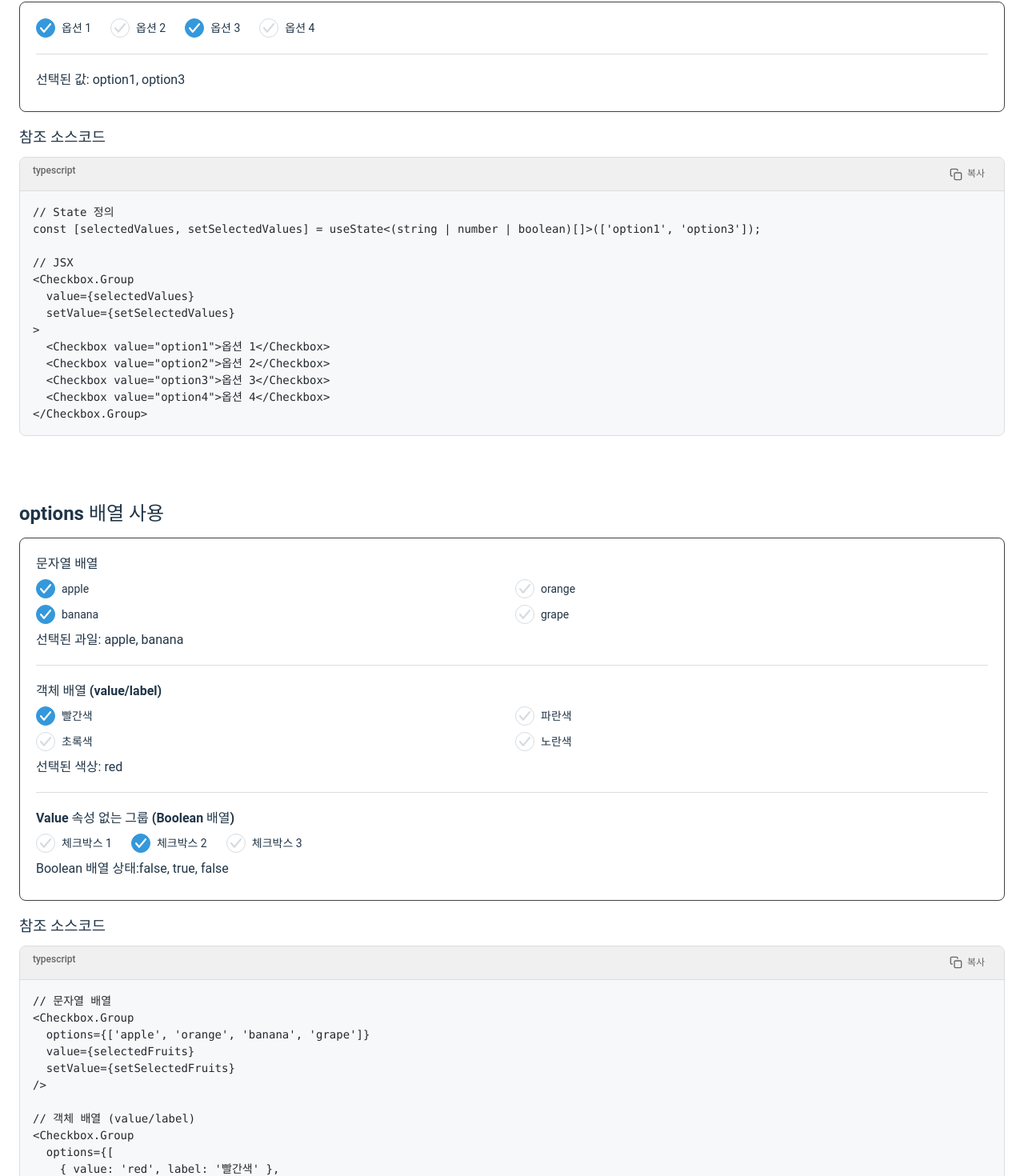
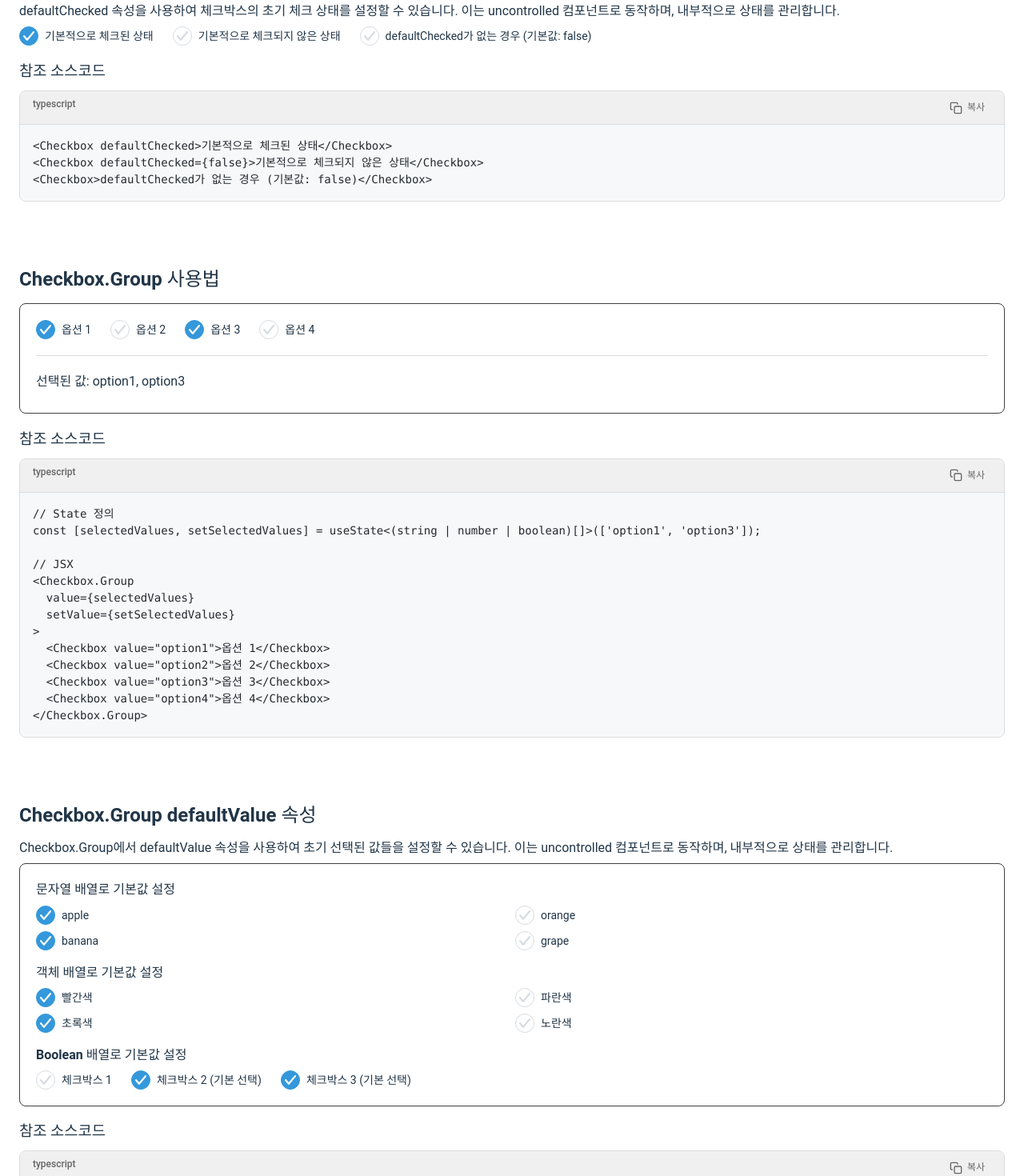
Before and after one commit to anoju/anoju-react, a React (Vite) app: page /guide/checkbox in a window 1280 px wide. Shown: the part 1348-2818 px from the top of the page at 80% size. Built offline with nearby package versions, Linux system fonts and the light colour scheme.

Commit message:
체크박스 컴포넌트 개선(1)

```diff
--- a/src/assets/scss/components/checkRadio.module.scss
+++ b/src/assets/scss/components/checkRadio.module.scss
@@ -56,11 +56,11 @@
       font-weight: normal;
       vertical-align: middle;
       margin: 0;
-      border: 0.1rem solid var(--input-border-color);
-      color: var(--input-text-color);
+      border: 0.1rem solid var(--form-border-color);
+      color: var(--form-text-color);
       transition: 0.3s;
       font-size: 1.4rem;
-      background-color: var(--input-bg-color);
+      background-color: var(--form-bg-color);
       appearance: none;
     }
 
@@ -139,7 +139,7 @@
       // background: none;
 
       border-radius: calc(var(--switch-height) / 2);
-      background-color: var(--input-bg-color);
+      background-color: var(--form-bg-color);
       transition: background 0.3s ease;
 
       // &::before {
--- a/src/components/common/Checkbox.tsx
+++ b/src/components/common/Checkbox.tsx
@@ -71,6 +71,7 @@ export interface CheckboxProps
   id?: string;
   value?: string | number;
   checked?: boolean;
+  defaultChecked?: boolean; // 초기 체크 상태
   indeterminate?: boolean;
   onChange?: (e: ChangeEvent<HTMLInputElement>) => void;
   setValue?: SetValueFunction<boolean>;
@@ -93,6 +94,7 @@ export const Checkbox = forwardRef<CheckboxHandle, CheckboxProps>(
       id,
       value,
       checked,
+      defaultChecked,
       indeterminate = false,
       onChange,
       setValue: setValueProp,
@@ -120,7 +122,9 @@ export const Checkbox = forwardRef<CheckboxHandle, CheckboxProps>(
     const mergedLeftLabel = leftLabel || context?.leftLabel;
 
     // 내부 상태 관리 - checked prop이 undefined일 때만 사용
-    const [internalChecked, setInternalChecked] = useState(false);
+    const [internalChecked, setInternalChecked] = useState(
+      defaultChecked !== undefined ? defaultChecked : false
+    );
 
     // Generate a unique ID if not provided
     const checkboxIdRef = useRef<string>(id || generateUniqueId());
@@ -402,6 +406,7 @@ export interface CheckboxGroupProps<
   children?: ReactNode;
   options?: (T | CheckboxOption<T extends string | number ? T : never>)[];
   value?: T[];
+  defaultValue?: T[]; // 초기 선택된 값들
   onChange?: (values: T[]) => void;
   setValue?: SetValueFunction<T[]>;
   name?: string;
@@ -422,7 +427,8 @@ const CheckboxGroupComponent = forwardRef(
     {
       children,
       options,
-      value = [],
+      value,
+      defaultValue,
       onChange,
       setValue,
       name,
@@ -439,6 +445,26 @@ const CheckboxGroupComponent = forwardRef(
     }: CheckboxGroupProps<T>,
     ref: React.ForwardedRef<CheckboxGroupHandle>
   ) => {
+    // 내부 상태 관리 - value prop이 undefined일 때만 사용
+    const [internalValue, setInternalValue] = useState<T[]>(
+      value !== undefined
+        ? value
+        : defaultValue !== undefined
+          ? defaultValue
+          : []
+    );
+
+    // 실제 사용할 값 (제어된 컴포넌트인지 비제어된 컴포넌트인지 판단)
+    const actualValue = value !== undefined ? value : internalValue;
+    const isControlled = value !== undefined;
+
+    // 외부 value prop이 변경되면 내부 상태 업데이트
+    useEffect(() => {
+      if (value !== undefined) {
+        setInternalValue(value);
+      }
+    }, [value]);
+
     // 자식 체크박스 컴포넌트에 대한 참조 배열
     const refs = useRef<(CheckboxHandle | null)[]>([]);
 
@@ -483,6 +509,11 @@ const CheckboxGroupComponent = forwardRef(
           );
         });
 
+        // 비제어된 컴포넌트인 경우 내부 상태 업데이트
+        if (!isControlled) {
+          setInternalValue(typedValues);
+        }
+
         // 외부 상태 업데이트
         if (setValue) {
           setValue(typedValues);
@@ -493,13 +524,13 @@ const CheckboxGroupComponent = forwardRef(
           onChange(typedValues);
         }
       },
-      [setValue, onChange]
+      [setValue, onChange, isControlled]
     );
 
     // context 값 메모이제이션
     const contextValue = useMemo<CheckboxContextType>(
       () => ({
-        value: value as CheckboxValue[],
+        value: actualValue as CheckboxValue[],
         booleanMode,
         onChange: (newValues: CheckboxValue[]) => {
           handleGroupValueChange(newValues);
@@ -515,7 +546,7 @@ const CheckboxGroupComponent = forwardRef(
         leftLabel,
       }),
       [
-        value,
+        actualValue,
         booleanMode,
         handleGroupValueChange,
         name,
@@ -567,7 +598,7 @@ const CheckboxGroupComponent = forwardRef(
           }
         },
         getValue: () => {
-          return value as CheckboxValue[];
+          return actualValue as CheckboxValue[];
         },
         setValue: (newValues: CheckboxValue[]) => {
           handleGroupValueChange(newValues);
@@ -599,7 +630,7 @@ const CheckboxGroupComponent = forwardRef(
           }
         },
       }),
-      [options, children, booleanMode, value, handleGroupValueChange]
+      [options, children, booleanMode, actualValue, handleGroupValueChange]
     );
 
     // 옵션에서 Checkbox 컴포넌트 생성
--- a/src/pages/guide/checkbox.tsx
+++ b/src/pages/guide/checkbox.tsx
@@ -135,6 +135,30 @@ import { Checkbox, CheckboxGroup } from '@/components/common';`}
       </section>
 
       <section className={styles.section}>
+        <h2 className={styles['section-title']}>defaultChecked 속성</h2>
+        <p className={styles.txt}>
+          defaultChecked 속성을 사용하여 체크박스의 초기 체크 상태를 설정할 수
+          있습니다. 이는 uncontrolled 컴포넌트로 동작하며, 내부적으로 상태를
+          관리합니다.
+        </p>
+        <div className="check-wrap">
+          <Checkbox defaultChecked>기본적으로 체크된 상태</Checkbox>
+          <Checkbox defaultChecked={false}>
+            기본적으로 체크되지 않은 상태
+          </Checkbox>
+          <Checkbox>defaultChecked가 없는 경우 (기본값: false)</Checkbox>
+        </div>
+
+        <h3 className={styles['sub-title']}>참조 소스코드</h3>
+        <CodeHighlight
+          code={`<Checkbox defaultChecked>기본적으로 체크된 상태</Checkbox>
+<Checkbox defaultChecked={false}>기본적으로 체크되지 않은 상태</Checkbox>
+<Checkbox>defaultChecked가 없는 경우 (기본값: false)</Checkbox>`}
+          language="typescript"
+        />
+      </section>
+
+      <section className={styles.section}>
         <h2 className={styles['section-title']}>Checkbox.Group 사용법</h2>
         <div className={styles.showcase}>
           <Checkbox.Group value={selectedValues} setValue={setSelectedValues}>
@@ -161,6 +185,73 @@ const [selectedValues, setSelectedValues] = useState<(string | number | boolean)
   <Checkbox value="option2">옵션 2</Checkbox>
   <Checkbox value="option3">옵션 3</Checkbox>
   <Checkbox value="option4">옵션 4</Checkbox>
+</Checkbox.Group>`}
+          language="typescript"
+        />
+      </section>
+
+      <section className={styles.section}>
+        <h2 className={styles['section-title']}>
+          Checkbox.Group defaultValue 속성
+        </h2>
+        <p className={styles.txt}>
+          Checkbox.Group에서 defaultValue 속성을 사용하여 초기 선택된 값들을
+          설정할 수 있습니다. 이는 uncontrolled 컴포넌트로 동작하며, 내부적으로
+          상태를 관리합니다.
+        </p>
+
+        <div className={styles.showcase}>
+          <h4 className={styles['sub-title']}>문자열 배열로 기본값 설정</h4>
+          <Checkbox.Group
+            options={['apple', 'orange', 'banana', 'grape']}
+            defaultValue={['apple', 'banana']}
+            className="grid"
+          />
+
+          <h4 className={styles['sub-title']}>객체 배열로 기본값 설정</h4>
+          <Checkbox.Group
+            options={[
+              { value: 'red', label: '빨간색' },
+              { value: 'blue', label: '파란색' },
+              { value: 'green', label: '초록색' },
+              { value: 'yellow', label: '노란색' },
+            ]}
+            defaultValue={['red', 'green']}
+            className="grid"
+          />
+
+          <h4 className={styles['sub-title']}>Boolean 배열로 기본값 설정</h4>
+          <Checkbox.Group defaultValue={[false, true, true]}>
+            <Checkbox>체크박스 1</Checkbox>
+            <Checkbox>체크박스 2 (기본 선택)</Checkbox>
+            <Checkbox>체크박스 3 (기본 선택)</Checkbox>
+          </Checkbox.Group>
+        </div>
+
+        <h3 className={styles['sub-title']}>참조 소스코드</h3>
+        <CodeHighlight
+          code={`// 문자열 배열로 기본값 설정
+<Checkbox.Group
+  options={['apple', 'orange', 'banana', 'grape']}
+  defaultValue={['apple', 'banana']}
+/>
+
+// 객체 배열로 기본값 설정
+<Checkbox.Group
+  options={[
+    { value: 'red', label: '빨간색' },
+    { value: 'blue', label: '파란색' },
+    { value: 'green', label: '초록색' },
+    { value: 'yellow', label: '노란색' },
+  ]}
+  defaultValue={['red', 'green']}
+/>
+
+// Boolean 배열로 기본값 설정
+<Checkbox.Group defaultValue={[false, true, true]}>
+  <Checkbox>체크박스 1</Checkbox>
+  <Checkbox>체크박스 2 (기본 선택)</Checkbox>
+  <Checkbox>체크박스 3 (기본 선택)</Checkbox>
 </Checkbox.Group>`}
           language="typescript"
         />
```
